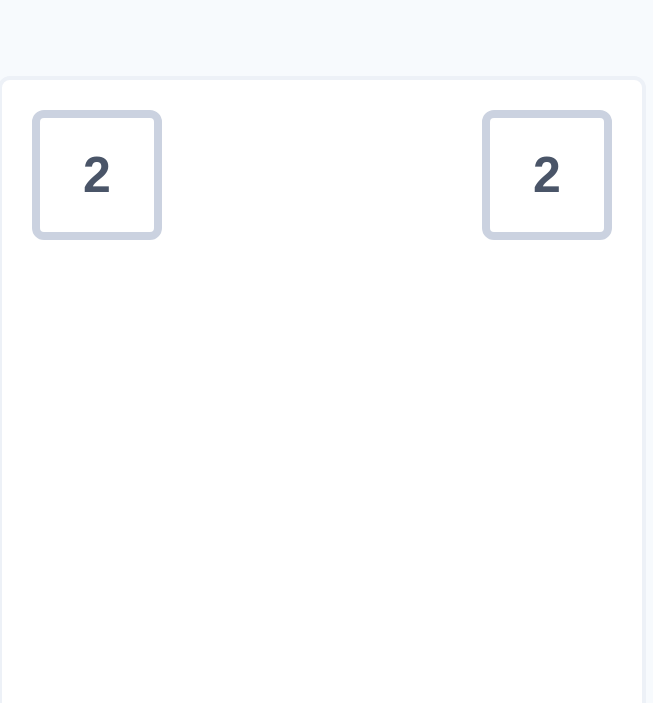
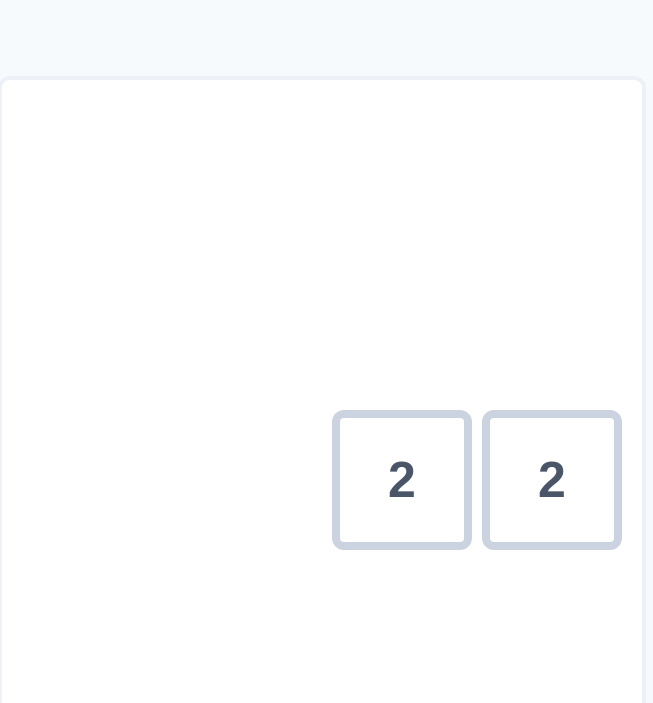
Before and after one commit to KelvinCS/game-2042, a plain HTML site: page index.html in a window 1280 px wide. Shown: the whole page, without its empty margins (318-971 px from the left). Drawn offline with Linux system fonts and the light colour scheme.

Commit message:
Add animation

```diff
--- a/game.js
+++ b/game.js
@@ -1,16 +1,20 @@
 const gameContainer = document.getElementById("game")
 
+const generateRandomId = () => Math.random().toString().slice(2)
+
 let gameState = [
-    [2, 0, 0, 2],
-    [0, 0, 0, 0],
-    [0, 0, 0, 0],
-    [0, 0, 0, 0],
+    [{value:0}, {value:0}, {value:0}, {value:0}],
+    [{value:0}, {value:0}, {value:0}, {value:0}],
+    [{value:0}, {value:0}, {value:0}, {value:0}],
+    [{value:0}, {value:0}, {value:0}, {value:0}],
 ]
 
+
 const padArrayWithZeros = (arr, atStart) => {
-    const zeros = new Array(4 - arr.length).fill(0)
+    const zeros = new Array(4 - arr.filter(({ value }) => value).length).fill({value: 0})
     return atStart ? zeros.concat(arr) : arr.concat(zeros)
 }
+
 
 const getColumn = (x, gameState) => ([
     gameState[0][x],
@@ -18,6 +22,10 @@ const getColumn = (x, gameState) => ([
     gameState[2][x],
     gameState[3][x],
 ])
+
+const getCellTransition = (x, y) => {
+    return `translateX(calc(600px * ${x * 0.25})) translateY(calc(600px * ${y * 0.25}))`
+}
 
 const handlers = {
     ArrowUp: () => {
@@ -43,18 +51,20 @@ const handlers = {
 const resolveRow = (row, reverse) => {
     const orderedRow = reverse ? [...row].reverse() : row;
 
-    let lastValue;
+    let lastCell;
 
-    const reducedRow = orderedRow.reduce((newRow, value, x) => {
-        if (lastValue && lastValue === value) {
-            newRow.push(value * 2)
-            lastValue = undefined
-        } else if (value && lastValue !== value && x !== 3) {
-            if (lastValue) newRow.push(lastValue)
-            lastValue = value;
+    const reducedRow = orderedRow.reduce((newRow, cell, x) => {
+        const lastValue = lastCell && lastCell.value;
+
+        if (lastValue && lastValue === cell.value) {
+            newRow.push({ ...cell, value: cell.value * 2 })
+            lastCell = undefined
+        } else if (cell.value && lastValue !== cell.value && x !== 3) {
+            if (lastValue) newRow.push(lastCell)
+            lastCell = cell;
         } else if (x === 3) {
-            if (lastValue) newRow.push(lastValue);
-            if (value) newRow.push(value);
+            if (lastValue) newRow.push(lastCell);
+            if (cell.value) newRow.push(cell);
         }
 
         return newRow
@@ -68,7 +78,7 @@ const resolveRow = (row, reverse) => {
 const getEmptyCells = () => {
     const emptyCells = []
     gameState.forEach((xList, y) => {
-        xList.forEach((value, x) => {
+        xList.forEach(({value}, x) => {
             if (value === 0) emptyCells.push({ x, y })
         })
     })
@@ -80,19 +90,30 @@ const createRandomBlock = () => {
     const emptyCells = getEmptyCells()
 
     if (!emptyCells.length) {
-        alert("Game over");
+        // alert("Game over");
     }
 
-    const { x, y } = emptyCells[Math.round(Math.random() * (emptyCells.length - 1))]
-    gameState[y][x] = Math.random() > 0.9 ? 4 : 2
+    // console.log(emptyCells)
+
+    const {x, y} = emptyCells[Math.round(Math.random() * (emptyCells.length - 1))]
+    gameState[y][x] = {
+        value: Math.random() > 0.9 ? 4 : 2,
+        id: generateRandomId()
+    }
+
+    createBlock(gameState[y][x].value, gameState[y][x].id, x, y)
+
 }
 
 
-const createBlock = (label) => {
-    const blockContainer = document.createElement("div")
-    blockContainer.classList.add("block-container")
+const createBlock = (label, id, x, y) => {
 
     if (label) {
+        const blockContainer = document.createElement("div")
+        blockContainer.classList.add("block-container")
+        blockContainer.style.transform = getCellTransition(x, y)
+        blockContainer.setAttribute("id", id)
+
         const block = document.createElement("div")
         block.classList.add("block", `block--${label}`)
 
@@ -103,19 +124,51 @@ const createBlock = (label) => {
 
         block.appendChild(blockLabel)
         blockContainer.appendChild(block)
+        gameContainer.appendChild(blockContainer)
     }
 
-    gameContainer.appendChild(blockContainer)
+}
+
+const cleanBoard = () => {
+    const nodes = gameContainer.childNodes
+
+    setTimeout(() => {
+        nodes.forEach((node) => {
+            if (!gameState.some((xList) => xList.some(({ id }) => node.id === id))) {
+                node.remove()
+            }
+        })
+    }, 100)
+
 }
 
 const paint = () => {
-    gameContainer.innerHTML = ""
+    // gameContainer.innerHTML = ""
 
-    gameState.forEach((xList) => {
-        xList.forEach((value) => {
-            createBlock(value)
+    gameState.forEach((xList, y) => {
+        xList.forEach(({ value, id }, x) => {
+            if (value) {
+                const element = document.getElementById(id)
+                element.style.transform = getCellTransition(x, y)
+                element.innerHTML = ""
+
+                const block = document.createElement("div")
+                block.classList.add("block", `block--${value}`)
+
+                const blockLabel = document.createElement("span")
+                block.classList.add("block__label")
+                blockLabel.innerText = value
+
+                block.appendChild(blockLabel)
+                element.appendChild(block)
+
+
+            }
+            // createBlock(value, id)
         })
     })
+
+    cleanBoard()
 }
 
 window.addEventListener("keydown", ({ code }) => {
@@ -123,9 +176,12 @@ window.addEventListener("keydown", ({ code }) => {
     if (!handler) return;
 
     handler()
+    console.log(gameState)
     createRandomBlock()
 
     paint()
 })
 
+createRandomBlock()
+createRandomBlock()
 paint()
--- a/index.html
+++ b/index.html
@@ -24,18 +24,18 @@
            border: 4px solid #EDF1F7;
            height: 600px;
            width: 600px;
-           display: flex;
-           flex-wrap: wrap;
-
+           position: relative;
        }
 
        .block-container {
+           position: absolute;
            width: 25%;
            height: 25%;
            box-sizing: border-box;
            display: flex;
            justify-content: center;
            align-items: center;
+           transition: 0.1s all ease-in;
        }
 
        .block {
```
